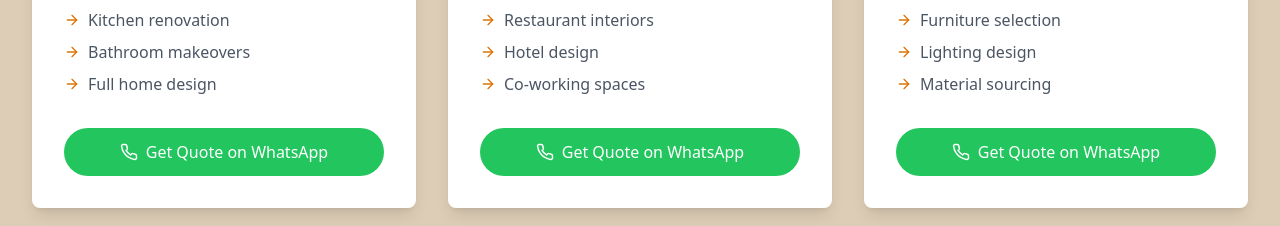
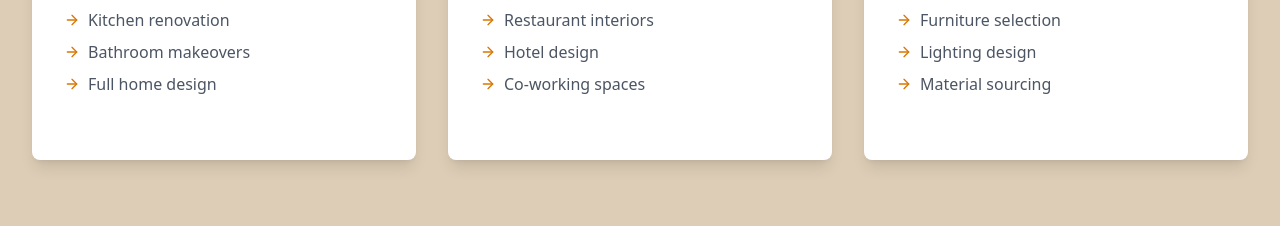
Before and after one commit to nextgendevs03/AuraDesignHub, a React (Vite) app: page / in a window 1280 px wide. Shown: the part 2606-2832 px from the top of the page. Built offline with nearby package versions, Linux system fonts and the light colour scheme.

Commit message:
Remove extra whatsapp button

```diff
--- a/src/components/Services.tsx
+++ b/src/components/Services.tsx
@@ -1,5 +1,5 @@
 import React from 'react';
-import { Home, Building, Palette, Phone, ArrowRight } from 'lucide-react';
+import { Home, Building, Palette, ArrowRight } from 'lucide-react';
 
 const Services: React.FC = () => {
   const handleWhatsAppClick = (service: string) => {
@@ -73,13 +73,13 @@ const Services: React.FC = () => {
                   ))}
                 </ul>
 
-                <button
+                {/* <button
                   onClick={() => handleWhatsAppClick(service.title)}
                   className="w-full bg-green-500 hover:bg-green-600 text-white py-3 rounded-full flex items-center justify-center space-x-2 transition-colors duration-200"
                 >
                   <Phone size={18} />
                   <span>Get Quote on WhatsApp</span>
-                </button>
+                </button> */}
               </div>
             </div>
           ))}
```
Also changed, not shown: src/components/Hero.tsx (+4 -16 lines).
